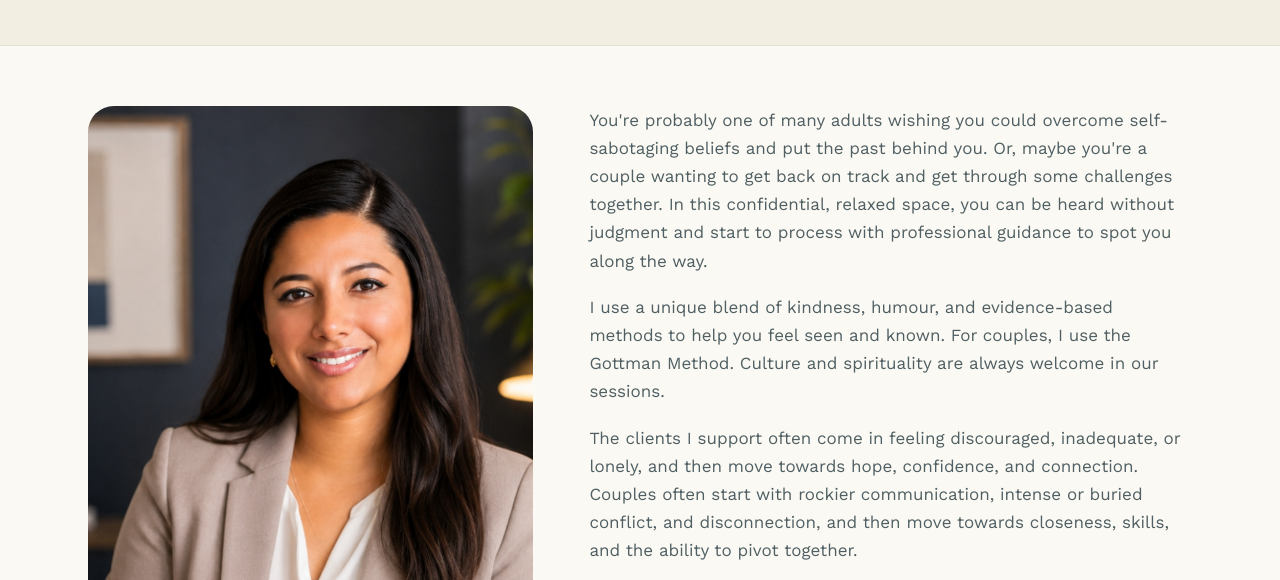
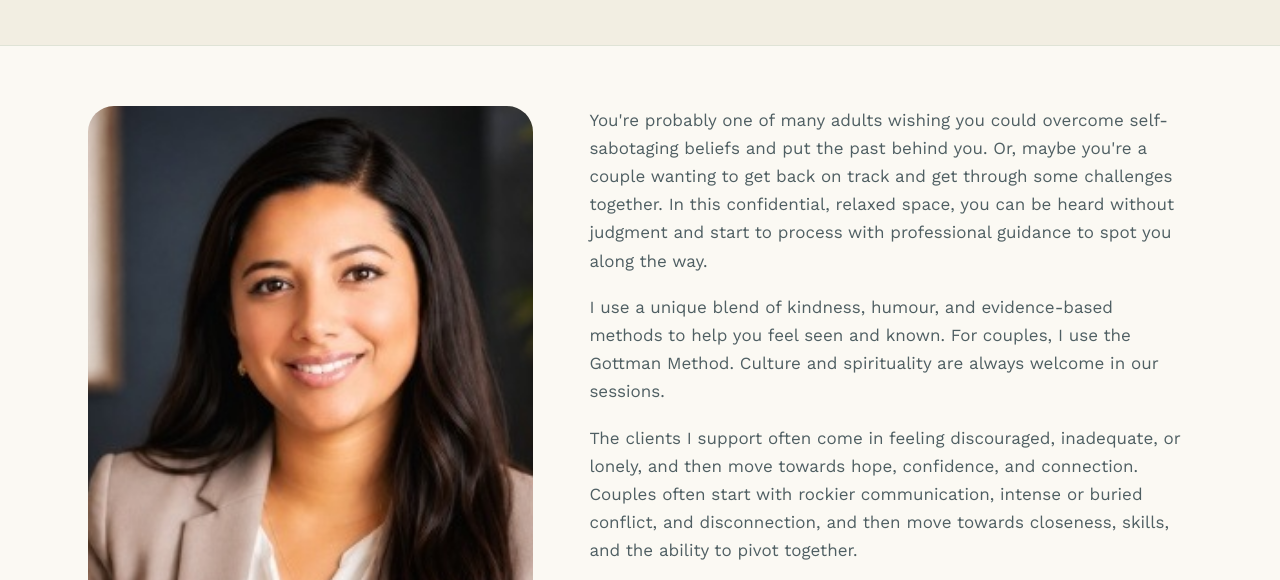
Before and after one commit to sebastiancariaga/Rego-Psychology, a plain HTML site: page about.html in a window 1280 px wide. Shown: the part 335-915 px from the top of the page. Drawn offline with nearby package versions, Linux system fonts and the light colour scheme.

Commit message:
Revert "Restore original Rachel headshot"
Keeps the updated headshot (rachel-headshot-2.jpg) on home and About pages.

Co-Authored-By: Claude Opus 5.5 <noreply@anthropic.com>

```diff
--- a/about.html
+++ b/about.html
@@ -65,7 +65,7 @@
   <div class="wrap">
     <div class="about-grid" style="display: grid; grid-template-columns: 0.85fr 1.15fr; gap: 56px; align-items: start;">
       <div>
-        <div class="hero-photo" style="aspect-ratio: 4/5;"><img src="assets-final/rachelheadshot.jpeg" alt="Rachel Rego, Psychologist"></div>
+        <div class="hero-photo" style="aspect-ratio: 4/5;"><img src="assets-final/rachel-headshot-2.jpg" alt="Rachel Rego, Psychologist"></div>
         <div class="card specialty-card" style="margin-top: 20px;">
           <p class="eyebrow" style="margin-bottom: 14px;">Top Specialties</p>
           <div class="specialty-list">
```
Also changed, not shown: index.html (+1 -1 lines).
